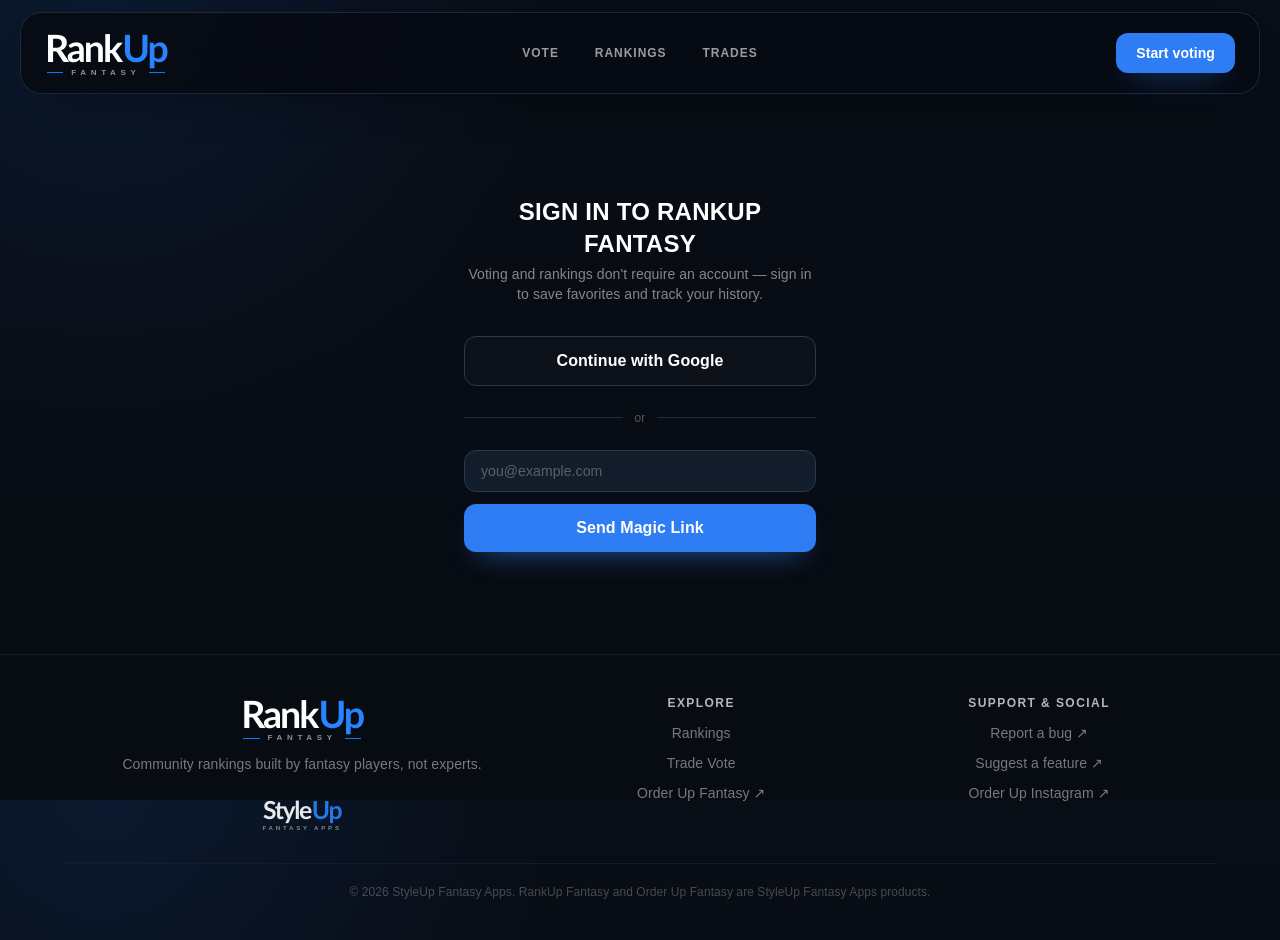
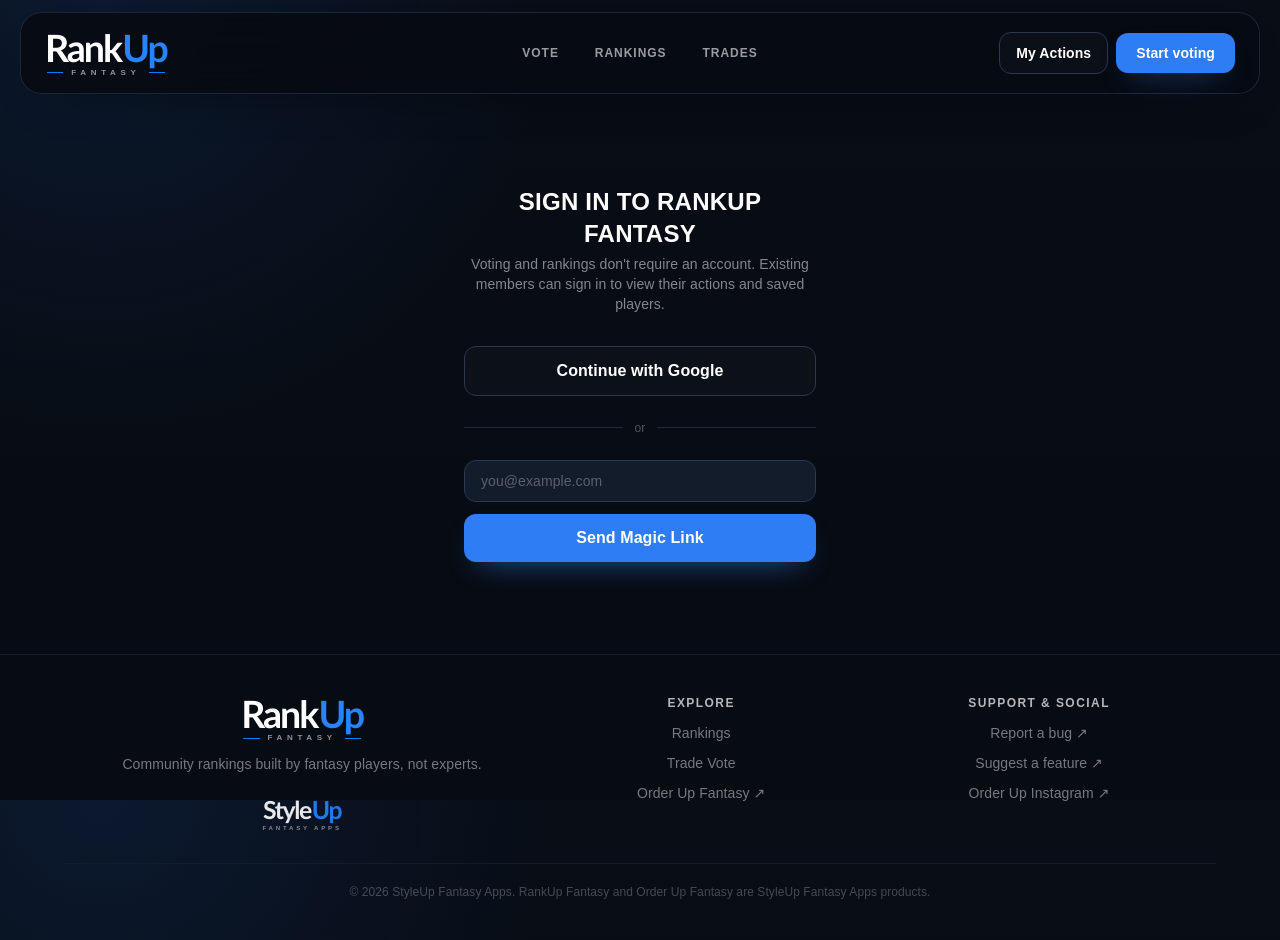
Before and after one commit to mfitzclarence-oss/rankerfantasy, a Next.js app: page /auth/sign-in in a window 1280 px wide. Built offline with nearby package versions, Linux system fonts and the light colour scheme; no server answers; a web font is replaced by a local one.

Commit message:
Harden auth surface and add My Actions

```diff
--- /dev/null
+++ b/app/actions/page.tsx
@@ -0,0 +1,3 @@
+export const dynamic = 'force-dynamic';
+
+export { default } from '../profile/page';
--- a/app/api/sync-players/route.ts
+++ b/app/api/sync-players/route.ts
@@ -41,9 +41,7 @@ function isAuthorized(request: Request): boolean {
   const secret = process.env.CRON_SECRET;
   if (!secret) return false; // never run unauthenticated
   const auth = request.headers.get('authorization');
-  if (auth === `Bearer ${secret}`) return true; // Vercel Cron sends this automatically
-  const url = new URL(request.url);
-  return url.searchParams.get('secret') === secret; // manual trigger fallback
+  return auth === `Bearer ${secret}`; // Vercel Cron sends this automatically
 }
 
 export async function GET(request: Request) {
--- a/app/auth/sign-in/page.tsx
+++ b/app/auth/sign-in/page.tsx
@@ -16,7 +16,10 @@ export default function SignInPage() {
     setError(null);
     const { error: otpError } = await supabase.auth.signInWithOtp({
       email,
-      options: { emailRedirectTo: `${window.location.origin}/auth/callback` },
+      options: {
+        emailRedirectTo: `${window.location.origin}/auth/callback`,
+        shouldCreateUser: false,
+      },
     });
     setLoading(false);
     if (otpError) setError(otpError.message);
@@ -34,7 +37,7 @@ export default function SignInPage() {
     <div className="mx-auto flex min-h-[70vh] max-w-sm flex-col justify-center px-4 py-16">
       <h1 className="text-center font-display text-2xl font-bold text-white">Sign in to RankUp Fantasy</h1>
       <p className="mt-1 text-center text-sm text-white/50">
-        Voting and rankings don&apos;t require an account — sign in to save favorites and track your history.
+        Voting and rankings don&apos;t require an account. Existing members can sign in to view their actions and saved players.
       </p>
 
       <button onClick={signInWithGoogle} className="btn-secondary mt-8 w-full">
--- a/app/profile/page.tsx
+++ b/app/profile/page.tsx
@@ -13,9 +13,9 @@ export default async function ProfilePage() {
   if (!user) {
     return (
       <div className="mx-auto flex min-h-[60vh] max-w-sm flex-col items-center justify-center px-4 text-center">
-        <h1 className="font-display text-2xl font-bold text-white">You&apos;re not signed in</h1>
+        <h1 className="font-display text-2xl font-bold text-white">My Actions</h1>
         <p className="mt-2 text-sm text-white/50">
-          Voting and rankings work without an account. Sign in to save favorites and see your voting history.
+          Voting and rankings work without an account. Sign in to see your votes, trades, and saved players in one place.
         </p>
         <Link href="/auth/sign-in" className="btn-primary mt-6">Sign In</Link>
       </div>
@@ -34,7 +34,12 @@ export default async function ProfilePage() {
 
   return (
     <div className="mx-auto max-w-3xl px-4 py-10 sm:px-6">
-      <div className="card flex items-center gap-4 p-6">
+      <div className="text-center">
+        <h1 className="page-title">My Actions</h1>
+        <p className="mt-3 text-white/50">Your votes, trades, and saved players.</p>
+      </div>
+
+      <div className="card mt-7 flex items-center gap-4 p-6">
         <div className="flex h-14 w-14 items-center justify-center rounded-full bg-accent/20 text-lg font-bold text-accent-bright">
           {initials(user.email ?? 'U')}
         </div>
--- a/components/BottomNav.tsx
+++ b/components/BottomNav.tsx
@@ -9,6 +9,7 @@ const ITEMS = [
   { href: '/vote', label: 'Vote', icon: VoteIcon },
   { href: '/rankings', label: 'Rankings', icon: RankIcon },
   { href: '/trades', label: 'Trades', icon: TradeIcon },
+  { href: '/actions', label: 'My Actions', icon: ActionsIcon },
 ];
 
 export function BottomNav() {
@@ -69,3 +70,12 @@ function TradeIcon({ active }: { active: boolean }) {
     </svg>
   );
 }
+
+function ActionsIcon({ active }: { active: boolean }) {
+  return (
+    <svg width="22" height="22" viewBox="0 0 24 24" fill="none" stroke="currentColor" strokeWidth={active ? 2.4 : 1.8}>
+      <circle cx="12" cy="8" r="3.4" />
+      <path d="M5 20c1.2-3.6 4-5.4 7-5.4S17.8 16.4 19 20" strokeLinecap="round" />
+    </svg>
+  );
+}
--- a/components/Nav.tsx
+++ b/components/Nav.tsx
@@ -27,7 +27,10 @@ export function Nav() {
           ))}
         </nav>
 
-        <div className="hidden md:flex md:justify-self-end">
+        <div className="hidden items-center gap-2 md:flex md:justify-self-end">
+          <Link href={'/actions' as any} className="btn-secondary !px-4 !py-2.5 text-sm">
+            My Actions
+          </Link>
           <Link href="/vote" className="btn-primary !px-5 !py-2.5 text-sm">
             Start voting
           </Link>
--- a/next.config.mjs
+++ b/next.config.mjs
@@ -13,6 +13,20 @@ const nextConfig = {
   experimental: {
     typedRoutes: true,
   },
+  async headers() {
+    return [
+      {
+        source: '/(.*)',
+        headers: [
+          { key: 'Strict-Transport-Security', value: 'max-age=63072000; includeSubDomains; preload' },
+          { key: 'X-Content-Type-Options', value: 'nosniff' },
+          { key: 'X-Frame-Options', value: 'DENY' },
+          { key: 'Referrer-Policy', value: 'strict-origin-when-cross-origin' },
+          { key: 'Permissions-Policy', value: 'camera=(), microphone=(), geolocation=()' },
+        ],
+      },
+    ];
+  },
 };
 
 export default nextConfig;
```
